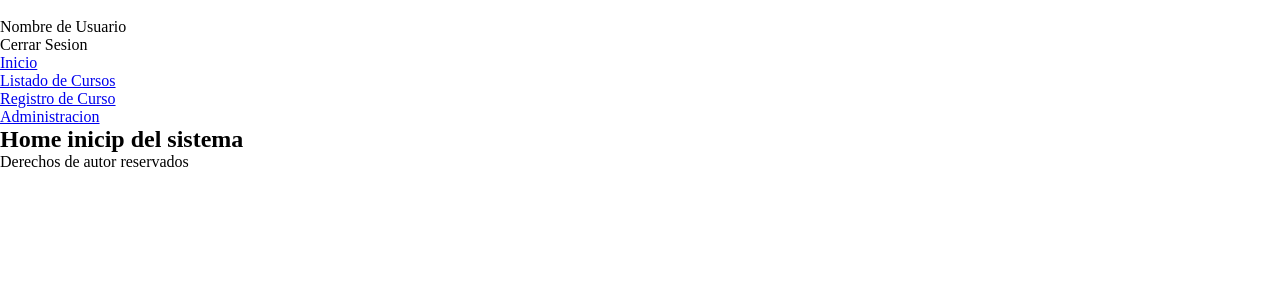
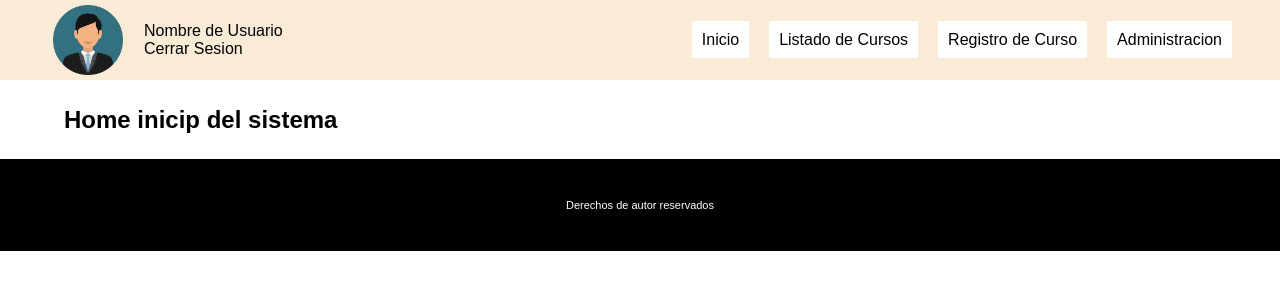
Before and after one commit to alanrlaime/Sistema-UJUV, a Django app: page / in a window 1280 px wide. Shown: the top 300 px of the page. Run offline with Django 5.2, Linux system fonts and the light colour scheme.

Commit message:
Modelo de interfaz estructurado

```diff
--- a/SistemaBackend/Routes/static/css/stylesMenu.css
+++ b/SistemaBackend/Routes/static/css/stylesMenu.css
@@ -1,4 +1,61 @@
 *{
     margin: 0;
     padding: 0;
+    font-family: sans-serif;
 }
+
+.perfil{
+    padding: 0;
+    margin: 0;
+    display: flex;
+    align-items: center;
+    gap: 1em;
+}
+
+.perfil img{
+    margin: 5px;
+    max-width: 70px;
+}
+
+nav{
+    background-color: antiquewhite;
+    display: flex;
+    justify-content: space-between;
+    padding: 0 3em;
+}
+
+nav ul{
+    padding-left: 0%;
+    display: flex;
+    gap: 20px;
+    align-items: center;
+}
+
+nav ul li{
+    list-style: none;
+}
+
+nav ul li a{
+    all: unset;
+    background-color: white;
+    padding: 10px;
+    color: black;
+}
+
+nav ul li a:hover{
+    background-color: black;
+    color: white;
+    cursor: pointer;
+}
+
+main{
+    margin: 2vw 5vw;
+}
+
+footer{
+    background-color: black;
+    color: white;
+    font-size: 11px;
+    text-align: center;
+    padding: 40px;
+}
--- a/SistemaBackend/Routes/templates/base.html
+++ b/SistemaBackend/Routes/templates/base.html
@@ -11,7 +11,7 @@
 <body>
     <nav>
         <div class="perfil">
-            <img src="" alt="">
+            <img src="{% static 'img/user.png' %}" alt="">
             <div>
                 <p>Nombre de Usuario</p>
                 <p>Cerrar Sesion</p>
```
Also changed, not shown: SistemaBackend/Routes/static/img/user.png (added).
